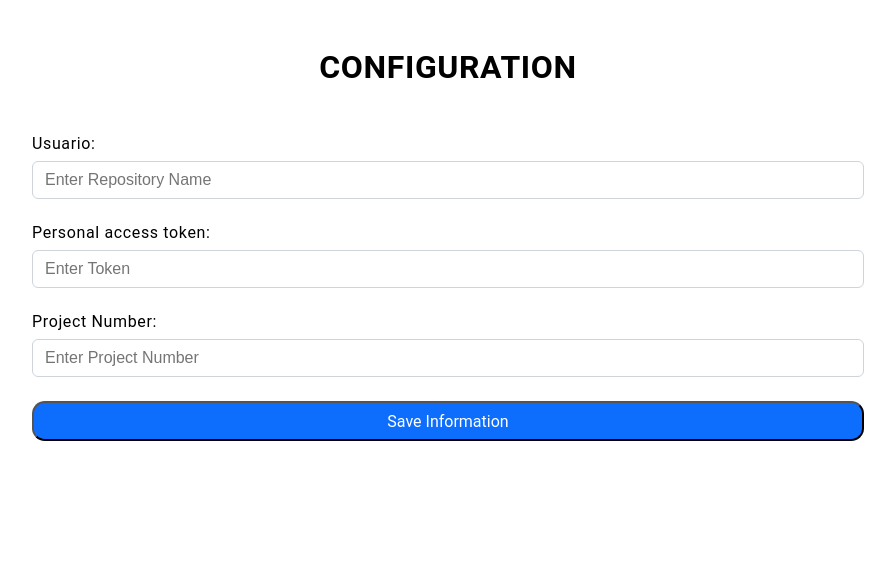
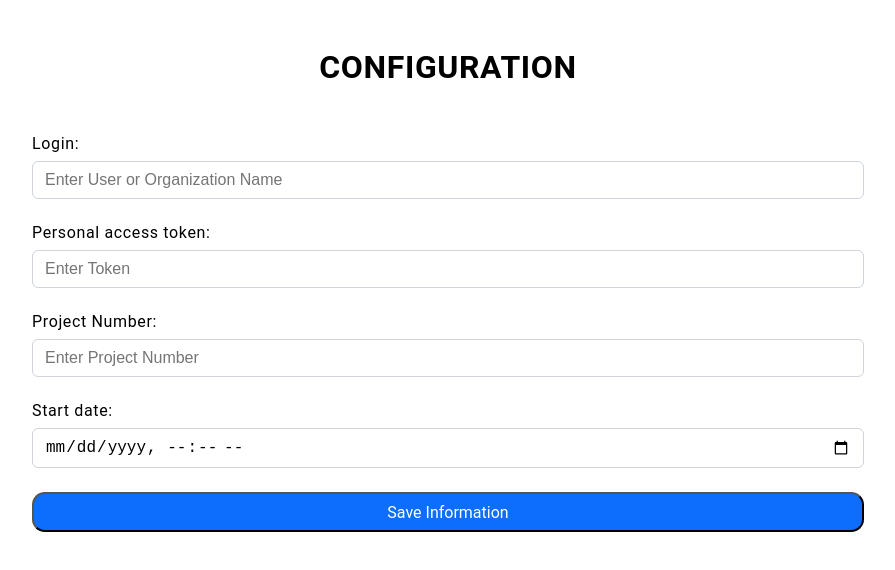
Before and after one commit to SiriusBlack430/PokerScrum, a Vue app in the folder Poker_vue/: page /game/1/config in a window 1280 px wide. Shown: the top 570 px of the page, without its empty margins (192-1087 px from the left). Built offline with nearby package versions, Linux system fonts and the light colour scheme; no server answers; sample sign-in values are in the browser's storage.

Commit message:
creacion de salas

```diff
--- a/Poker_vue/src/store/query/actions.js
+++ b/Poker_vue/src/store/query/actions.js
@@ -36,19 +36,20 @@ export async function repoConfig(user,token,project,room,type,startDate){
                 startDate
             }
     }).then((res)=> {
-        localStorage.setItem('room',room)
-        localStorage.setItem("type",type)
         router.push({ name: "game", params: { id: res.data.id } })
     }).catch((e)=> {
         throw Error(e)
     })
 }
 
-export async function getRepoConfig(){
+export async function getRepoConfig(id){
     try{
         const data = await axios({
             url: "http://localhost:3001/getRepoConfig",
-            method: "GET"
+            method: "POST",
+            data:{
+                id
+            }
         })
         return data.data
     }catch(e){
@@ -66,6 +67,7 @@ export async function checkSala(id){
                     id
                 }
         })
+        console.log(data.data);
         return data.data
     }catch(e){
         console.log(e);
--- a/Poker_vue/src/views/Config.vue
+++ b/Poker_vue/src/views/Config.vue
@@ -7,15 +7,16 @@ export default{
         return{
             usuario:'',
             token:'',
-            project:''
+            project:'',
+            startDate:''
         }
     },
     async mounted(){
         try{
-            const data = await getRepoConfig()
+            const data = await getRepoConfig(this.$route.params.id)
             this.usuario = data.name
-            this.token = data.token
             this.project = data.project
+            this.startDate = data.programed_date.replace('Z','').substring(0,16) // solo hasta minutos
         }catch(e){
             console.log("Error " + e)
         }
@@ -23,7 +24,7 @@ export default{
     methods:{
         async config(){
             try{
-                const response = await repoConfig(this.usuario,this.token,this.project)
+                const response = await updateRepoConfig(this.usuario,this.token,this.project)
                 console.log(response)
                 router.push({
                     name:"game"
@@ -41,11 +42,11 @@ export default{
     <h2>CONFIGURATION</h2>
     <form @submit.prevent="config">
         <div class="data">
-            <label for="repository">Usuario:</label>
+            <label for="repository">Login:</label>
             <input
             type="text"
             name="repository"
-            placeholder="Enter Repository Name"
+            placeholder="Enter User or Organization Name"
             v-model="usuario"
             />
         </div>
@@ -68,6 +69,14 @@ export default{
             />
         </div>
         <div class="data">
+          <label for="start">Start date:</label>
+          <input type="datetime-local"
+          id="startDate"
+          name="trip-start"
+          v-model="startDate"
+          >
+        </div>
+        <div class="data">
             <button type="submit">Save Information</button>
         </div>
     </form>
--- a/Poker_vue/src/views/Creategame.vue
+++ b/Poker_vue/src/views/Creategame.vue
@@ -6,7 +6,7 @@ export default {
   data(){
     return{
       room:"",
-      user:"",
+      login:"",
       token:"",
       project:"",
       showError:false,
@@ -18,7 +18,7 @@ export default {
     async connection(){
       try{
 
-        await repoConfig(this.user,this.token,this.project,this.room,this.type,this.startDate)
+        await repoConfig(this.login,this.token,this.project,this.room,this.type,this.startDate)
 
       }catch(e){
         this.showError=true;
@@ -69,9 +69,9 @@ export default {
             </select>
             <input
             type="text"
-            name="repository"
+            name="login"
             @click="showError = false"
-            v-model="user"
+            v-model="login"
             />
         </div>
         <div class="data">
--- a/Poker_vue/src/views/Game.vue
+++ b/Poker_vue/src/views/Game.vue
@@ -10,6 +10,8 @@ export default{
       router.push({name:"logged"})
       return
     }
+    this.room = check.name
+
   },
   name: "Query",
   data(){
@@ -22,7 +24,7 @@ export default{
       actualIssue:"",
       actualIssueLink:"",
       user: localStorage.getItem('username'),
-      room: localStorage.getItem('room'),
+      room: "",
       issueOpen:false,
       issueExport:false,
       pickcard:false,
@@ -31,8 +33,8 @@ export default{
   },
   async mounted() {
     try{
-
-      this.issues = await queryAPI(this.statusIssue,this.nameIssue,false,this.$route.params.id)
+      this.id = this.$route.params.id
+      this.issues = await queryAPI(this.statusIssue,this.nameIssue,false,this.id)
       this.project = this.issues[0].project
       this.statusFilter = Array.from(new Set(this.issues.map(tempObject => tempObject.status)));
     } catch(e){
@@ -42,14 +44,14 @@ export default{
   methods:{
     async query(){
       try{
-       this.issues = await queryAPI(this.statusIssue,this.nameIssue,false,this.type)
+        this.issues = await queryAPI(this.statusIssue,this.nameIssue,false,this.id)
       }catch(e){
         console.log("Error " + e)
       }
     },
     async refresh(){
       try{
-        this.issues = await queryAPI("","",true,this.type)
+        this.issues = await queryAPI("","",true,this.id)
       }catch(e){
         console.log("ERROR REFRESH "+e)
       }
--- a/Poker_vue/src/views/Logged.vue
+++ b/Poker_vue/src/views/Logged.vue
@@ -65,7 +65,7 @@ export default {
     <div v-for="{name,programed_date,id} in sessions">
         <div style="border: 1px solid; text-align:center;cursor: pointer;" @click="goTo(id)" >
           <h1>{{name}}</h1>
-          <p>{{programed_date}}</p>
+          <p>{{ programed_date}}</p>
         </div>
     </div>
   </main>
```
Also changed, not shown: 2 other files (tests, documents, lock files or other folders).
